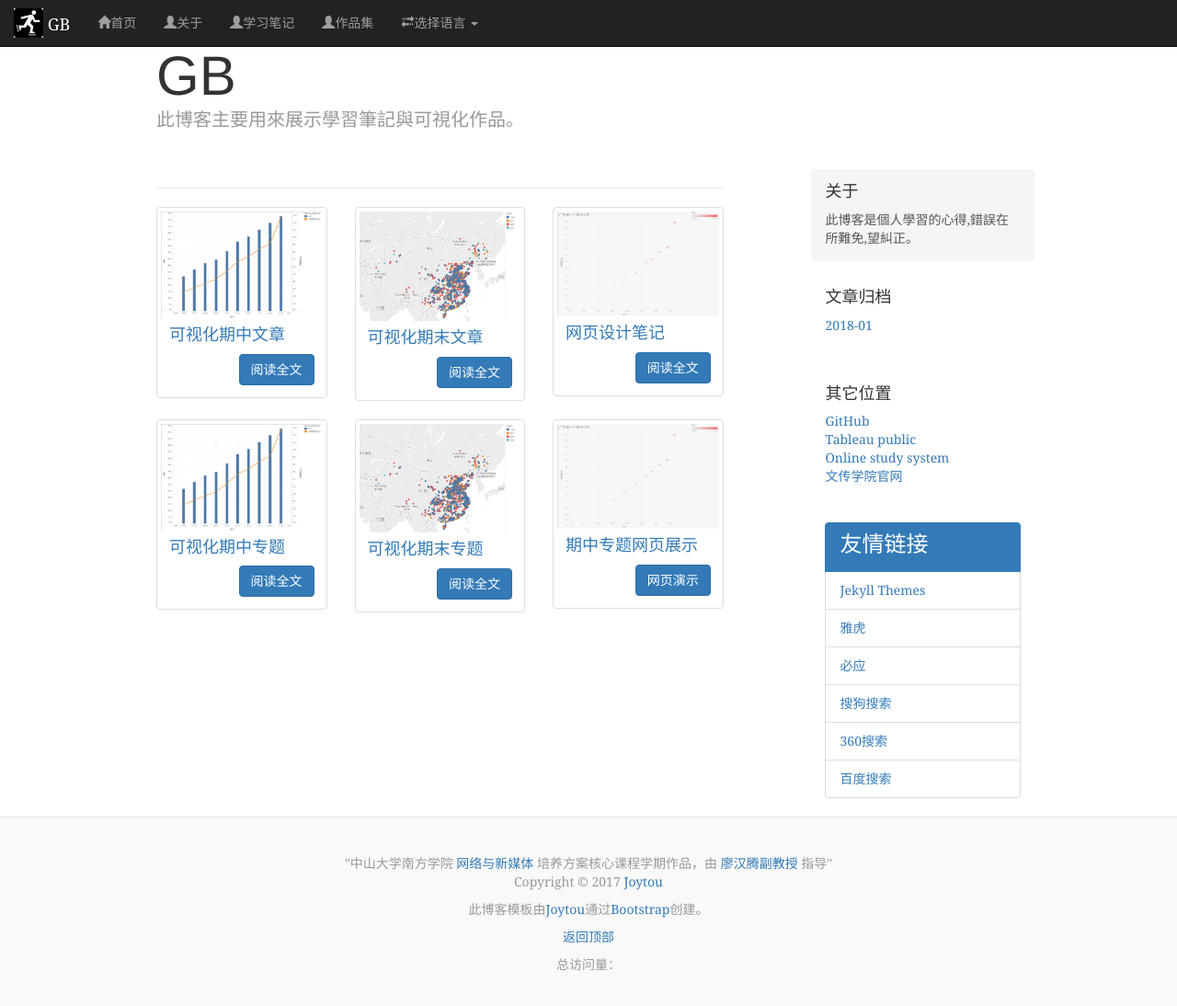
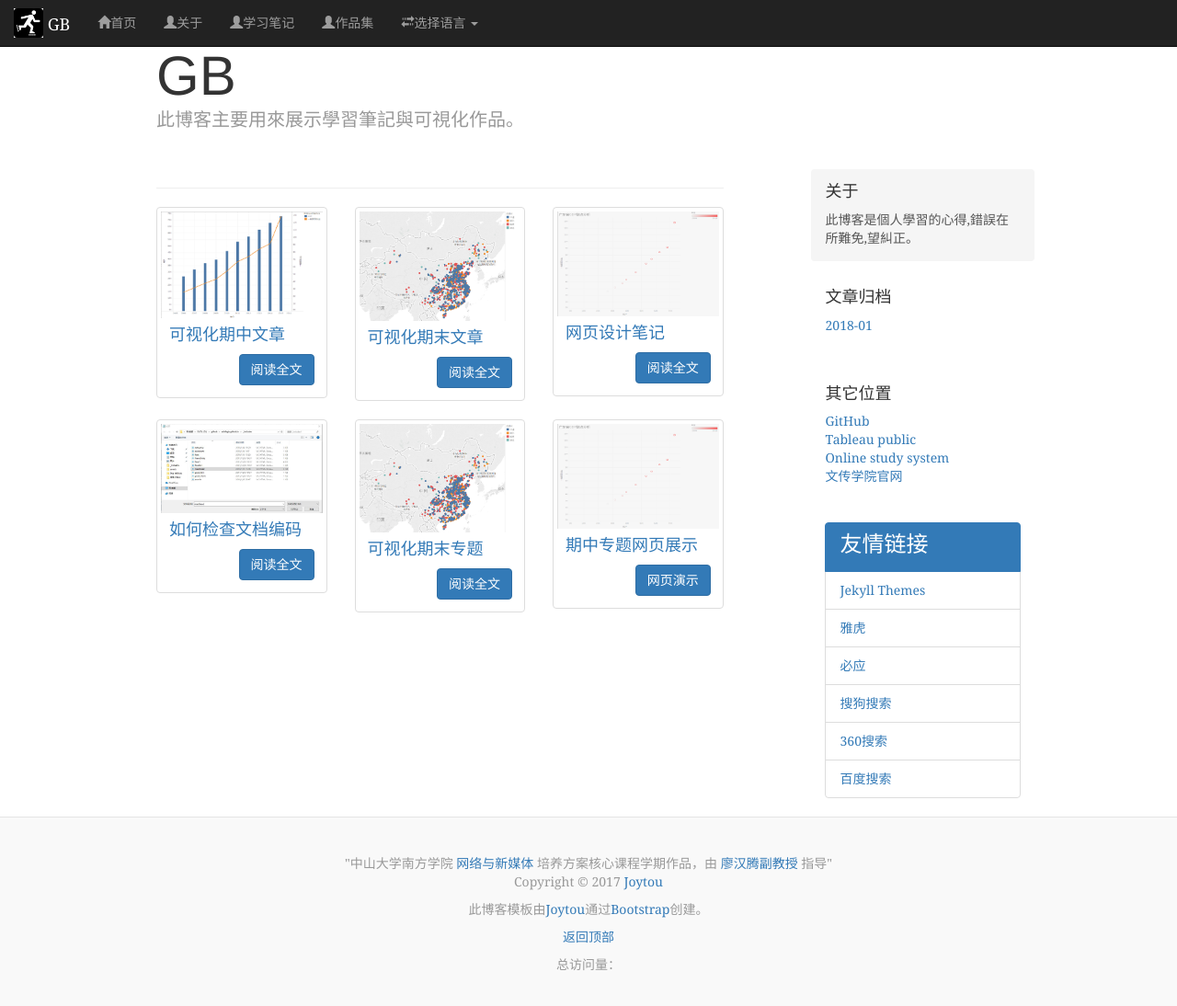
Before and after one commit to zdnfzgb/zdnfzgb.github.io, a Jekyll site: the page built from post/index.html, in a window 1280 px wide and 1099 px high. Shown: the top 1094 px of the window at 92% size. Built offline with Jekyll 4.4.1, drawn with Linux system fonts in a browser that asks for light colours; comment, search, counter and statistics services are not loaded.

Commit message:
插入文章封面图

```diff
--- a/post/index.html
+++ b/post/index.html
@@ -38,10 +38,10 @@ lang: cn
 <div class="row">
     <div class="col-sm-6 col-md-4">
         <div class="thumbnail">
-            <img src="/img-tableau/排名分析.png" alt="A Quote Machine">
+            <img src="/img-tableau/文章图片.png" alt="A Quote Machine">
             <div class="caption clearfix">
-                <h4><a class="posts-list-name" href="/2018/01/04/作品集可视化期中专题/" target="_blank">可视化期中专题</a></h4>
-                <a class="btn btn-primary pull-right" href="/2018/01/04/作品集可视化期中专题/" target="_blank">阅读全文</a>
+                <h4><a class="posts-list-name" href="/2018/01/05/如何检查文档编码/" target="_blank">如何检查文档编码</a></h4>
+                <a class="btn btn-primary pull-right" href="/2018/01/05/如何检查文档编码/" target="_blank">阅读全文</a>
             </div>
         </div>
     </div>
```
Also changed, not shown: img-tableau/文章图片.png.
